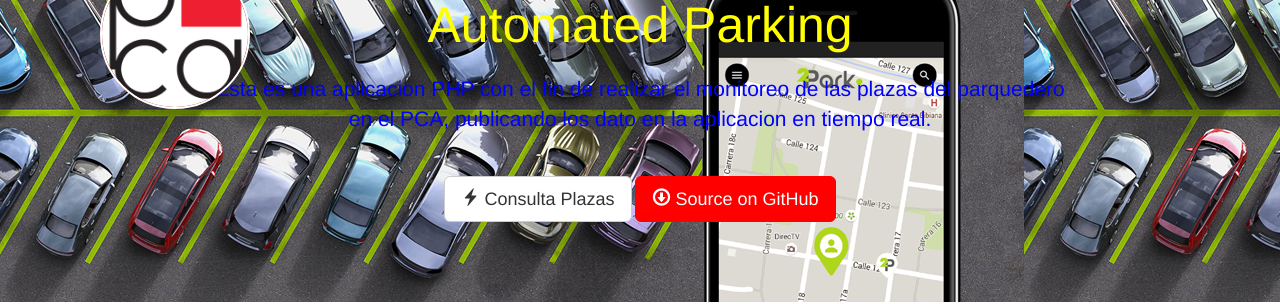
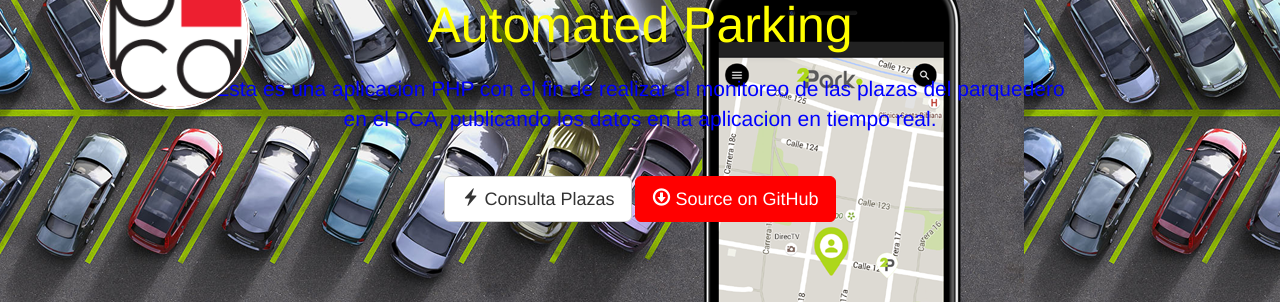
Before and after one commit to Andresrent/ParqueaderoAutomatizado, a PHP site: template web/views/index.twig in a window 1280 px wide. Shown: the part 141-445 px from the top of the page. Run offline with PHP 8.4, Linux system fonts and the light colour scheme; the template is opened without the code that fills it, so the values that code supplies are empty; some libraries are stand-ins or nearby versions.

Commit message:
prueba 2

```diff
--- a/web/views/index.twig
+++ b/web/views/index.twig
@@ -16,7 +16,7 @@ function consultarDisponibles() {
       <img src="/images/logo-retina.png">
     </a>
     <h1>Automated Parking</h1>
-    <p>Esta es una aplicacion PHP con el fin de realizar el monitoreo de las plazas del parquedero en el PCA, publicando los dato en la aplicacion en tiempo real.</p>
+    <p>Esta es una aplicacion PHP con el fin de realizar el monitoreo de las plazas del parquedero en el PCA, publicando los datos en la aplicacion en tiempo real.</p>
     <button onclick="consultarDisponibles()" type="button" class="btn btn-lg btn-default"><span class="glyphicon glyphicon-flash"></span> Consulta Plazas</button>
     <a type="button" class="btn btn-lg btn-primary" href="https://github.com/heroku/php-getting-started"><span class="glyphicon glyphicon-download"></span> Source on GitHub</a>
   </div>
```
